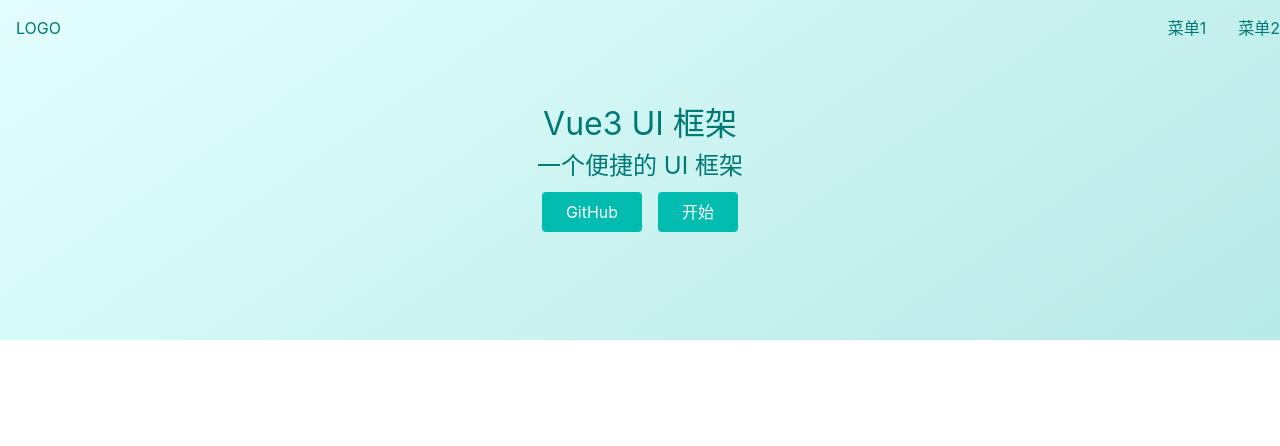
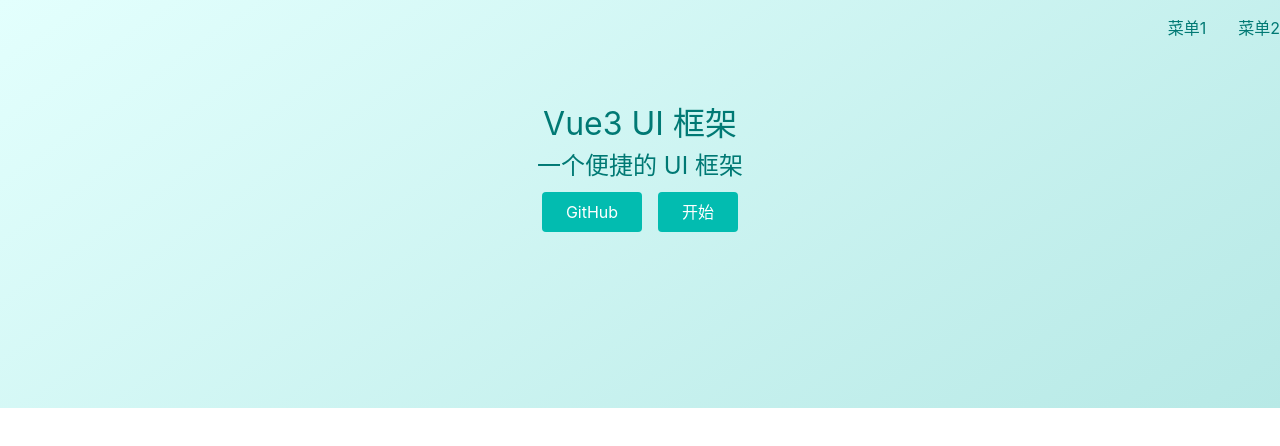
Before and after one commit to rourou1107/zao-UI, a Vue app: page /#/ in a window 1280 px wide. Shown: the top 446 px of the page. Built offline with nearby package versions, Linux system fonts and the light colour scheme.

Commit message:
引入图标
Change-Id: Ic750a52d6952c34239fccf9635a6b97671cb46d9

```diff
--- a/index.html
+++ b/index.html
@@ -9,5 +9,6 @@
 <body>
   <div id="app"></div>
   <script type="module" src="/src/main.ts"></script>
+  <script src="//at.alicdn.com/t/font_3182284_zsal2lr3a3.js"></script>
 </body>
 </html>
--- a/src/components/Topnav.vue
+++ b/src/components/Topnav.vue
@@ -1,6 +1,10 @@
 <template>
     <div class="topnav">
-        <div class="logo">LOGO</div>
+        <div class="logo">
+            <svg class="icon">
+                <use xlink:href="#icon-logo"></use>
+            </svg>
+        </div>
         <ul class="menu">
             <li>菜单1</li>
             <li>菜单2</li>
@@ -34,6 +38,10 @@
         > .logo {
             max-width: 6em;
             margin-right: auto;
+            > svg {
+                width: 32px;
+                height: 32px;
+            }
         }
         > .menu {
             display: flex;
--- a/src/index.scss
+++ b/src/index.scss
@@ -23,3 +23,9 @@ body {
   color: #1d2c40;
   font-family: -apple-system, "Noto Sans", "Helvetica Neue", Helvetica, "Nimbus Sans L", Arial, "Liberation Sans", "PingFang SC", "Hiragino Sans GB", "Noto Sans CJK SC", "Source Han Sans SC", "Source Han Sans CN", "Microsoft YaHei", "Wenquanyi Micro Hei", "WenQuanYi Zen Hei", "ST Heiti", SimHei, "WenQuanYi Zen Hei Sharp", sans-serif;
 }
+.icon {
+  width: 1em; height: 1em;
+  vertical-align: -0.15em;
+  fill: currentColor;
+  overflow: hidden;
+}
--- a/src/views/Home.vue
+++ b/src/views/Home.vue
@@ -8,6 +8,17 @@
                 <a href="https://github.com">GitHub</a>
                 <router-link to="/doc">开始</router-link>
             </p>
+        </div>
+        <div class="features">
+            <svg class="icon">
+                <use xlink:href="#icon-vue"></use>
+            </svg>
+            <svg class="icon">
+                <use xlink:href="#icon-ts"></use>
+            </svg>
+            <svg class="icon">
+                <use xlink:href="#icon-light"></use>
+            </svg>
         </div>
     </div>
 </template>
@@ -42,5 +53,12 @@
                 }
             }
         }
+        .features {
+            > svg {
+                width: 64px;
+                height: 64px;
+            }
+
+        }
     }
 </style>
```
